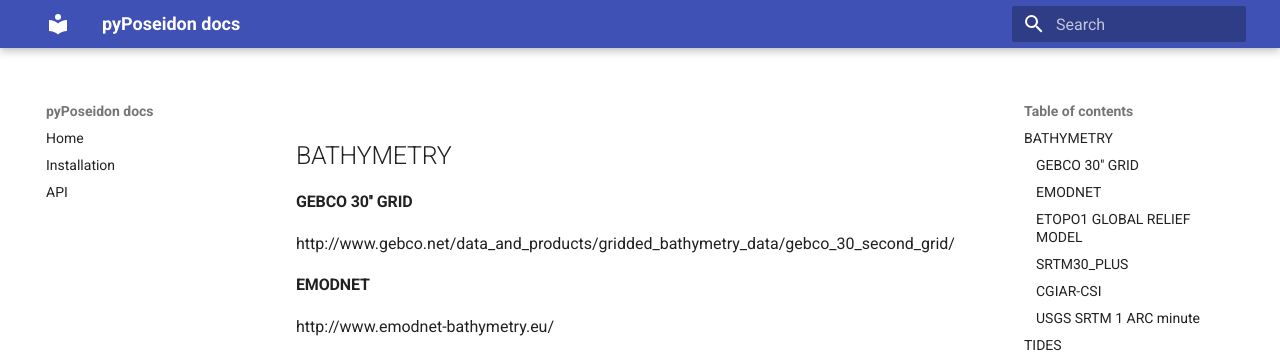
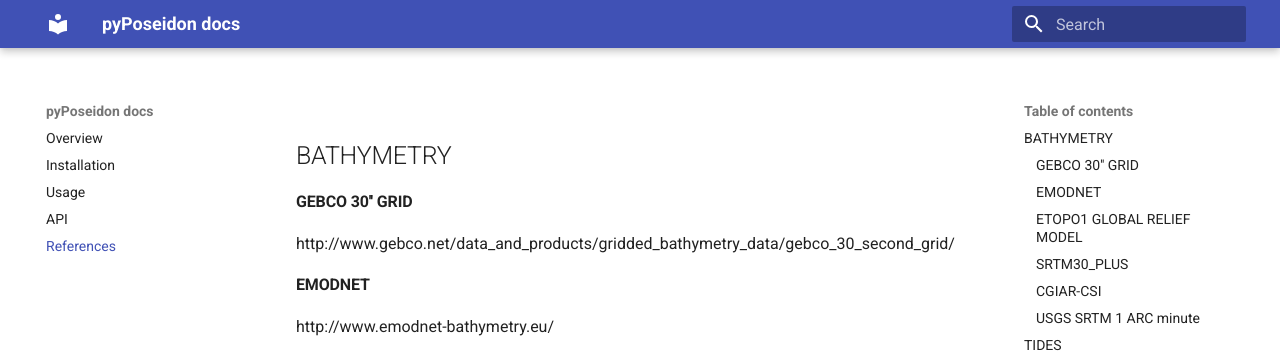
Before and after one commit to ec-jrc/pyPoseidon, an MkDocs documentation site: the page built from docs/90_references.md, in a window 1280 px wide. Shown: the top 353 px of the page. Built offline with MkDocs 1.6.1 and Material for MkDocs 9.7.7, drawn with Linux system fonts in a browser that asks for light colours.

Commit message:
update docs

```diff
--- a/mkdocs.yml
+++ b/mkdocs.yml
@@ -7,9 +7,11 @@ theme:
   name: "material"
 
 nav:
-  - "Home": "00_index.md"
-  - "Installation": "10_installation.md"
-  - "API": "50_API.md"
+  - Overview : "index.md"
+  - Installation : "10_installation.md"
+  - Usage : "20_usage.md"
+  - API : "50_API.md"
+  - References : "90_references.md"
 
 markdown_extensions:
   - "admonition"
```
Also changed, not shown: docs/20_usage.md (renamed from docs/00_index.md), docs/90_references.md (renamed from docs/Data_Reference.md), docs/index.md (renamed from docs/README.md).
